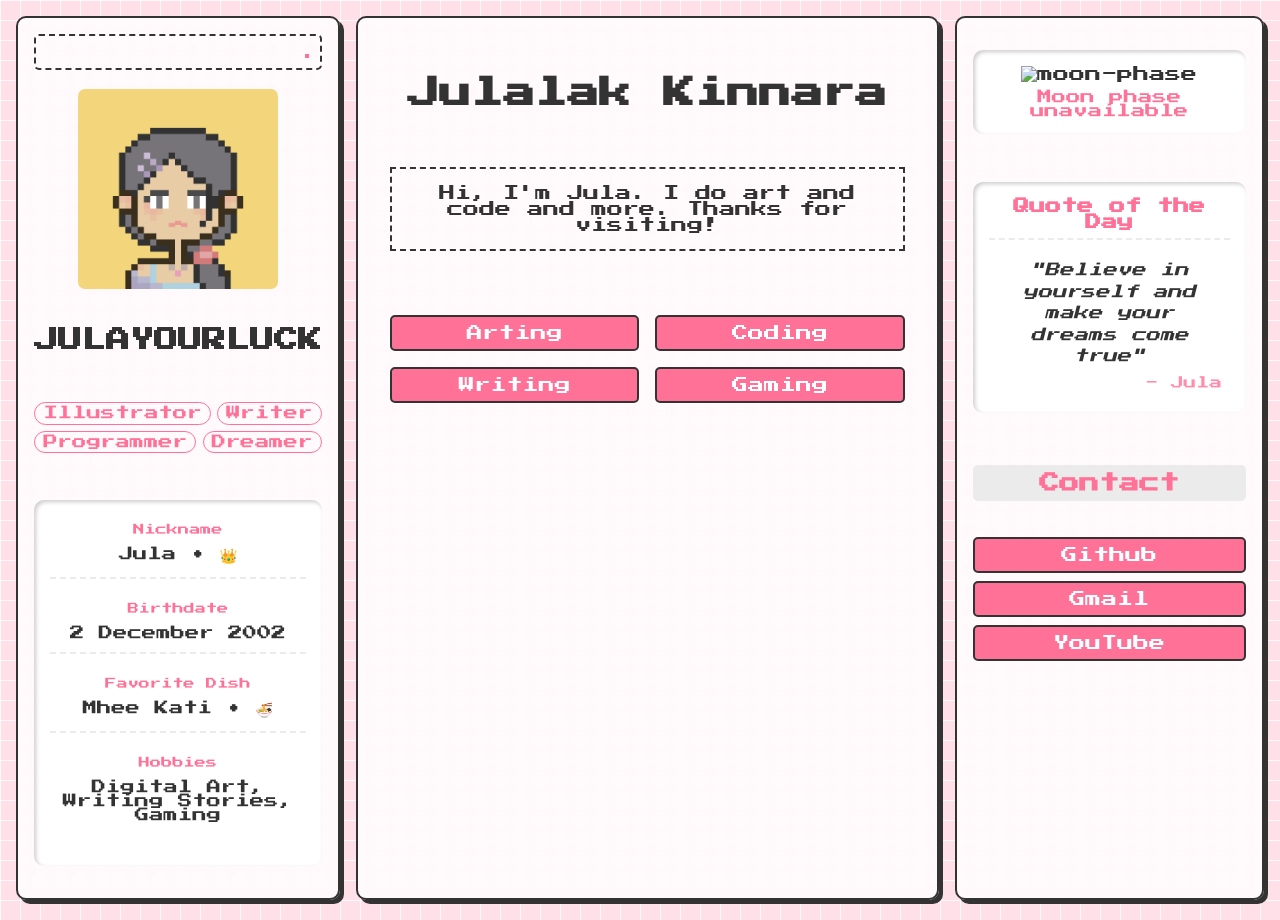
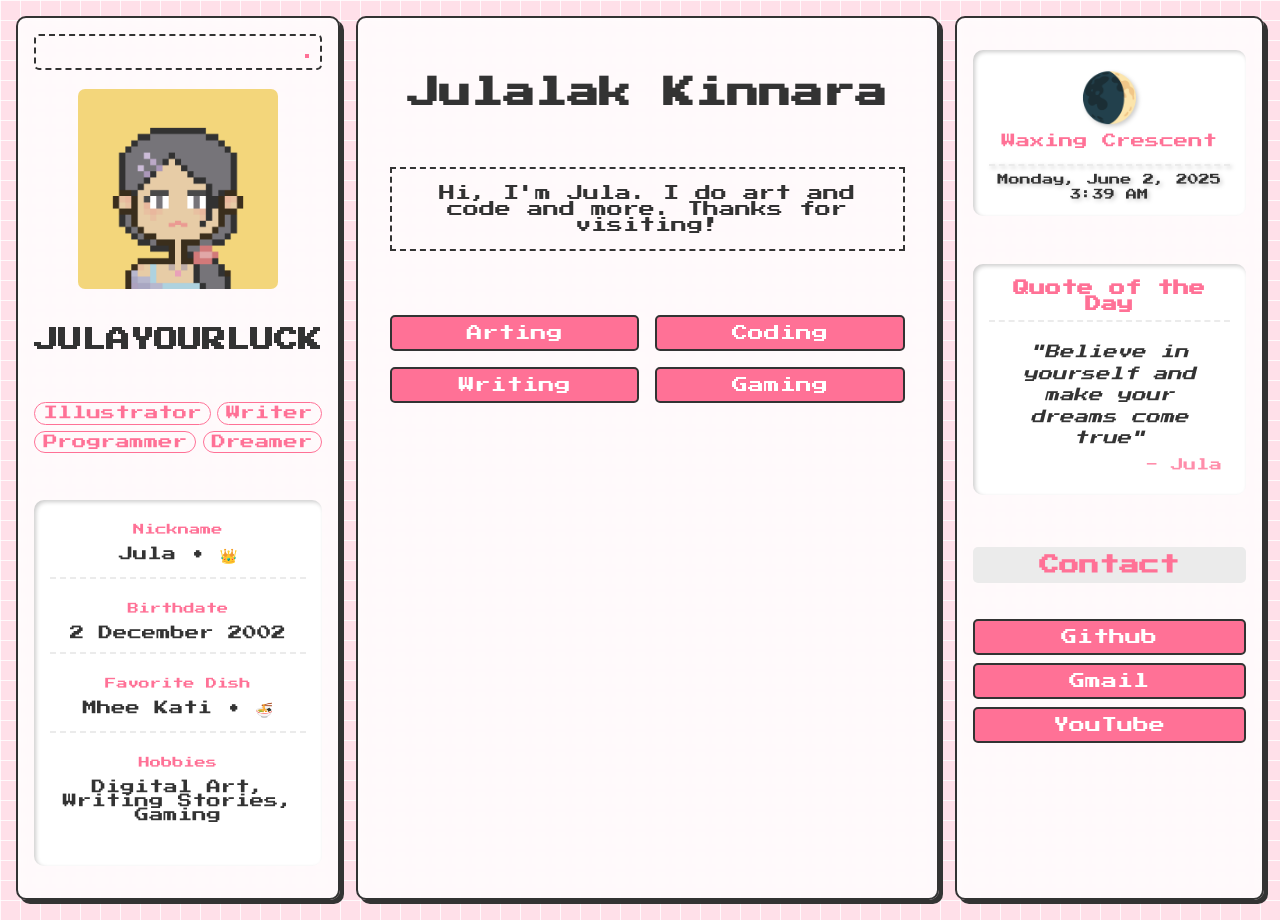
Before and after one commit to julaluxx/julaluxx.github.io, a website: page index.html in a window 1280 px wide. Shown: the top 920 px of the page. Drawn offline with Linux system fonts and the light colour scheme; no server answers.

Commit message:
Refine Moon Phase section.

```diff
--- a/css/styles.css
+++ b/css/styles.css
@@ -247,6 +247,25 @@ footer {
     text-shadow: 1px 1px 0 rgba(255, 255, 255, 0.5);
 }
 
+.datetime {
+    display: flex;
+    flex-direction: column;
+    align-items: center;
+    gap: 0.5vmin;
+    margin-top: 1vmin;
+    border-top: 2px dashed var(--border-color);
+    padding-top: 1vmin;
+    width: 100%;
+}
+
+#current-date,
+#current-time {
+    font-size: 1.4vmin;
+    color: var(--text-color);
+    margin: 0;
+    text-align: center;
+}
+
 /* Animation for moon phase transition */
 @keyframes fadeIn {
     from {
--- a/index.html
+++ b/index.html
@@ -81,6 +81,10 @@
             <div class="moon-phase">
                 <img src="assets/moon.png" alt="moon-phase" id="moon-phase">
                 <p id="moon-phase-text">Moon Phase</p>
+                <div class="datetime">
+                    <p id="current-date">Date</p>
+                    <p id="current-time">Time</p>
+                </div>
             </div>
 
             <div class="quote-of-day">
--- a/js/script.js
+++ b/js/script.js
@@ -65,23 +65,34 @@ document.getElementById('profile-picture').addEventListener('click', () => {
 });
 
 // Moon Phase Functionality
-async function getMoonPhase() {
-    try {
-        // Get current timestamp in milliseconds
-        const timestamp = Date.now();
+function updateDateTime() {
+    const now = new Date();
 
-        // Fetch moon data from Farmsense API
-        const response = await fetch(`https://api.farmsense.net/v1/moonphases/?d=${timestamp}`);
-        const data = await response.json();
+    // Format date: e.g., "Friday, September 15, 2023"
+    const dateOptions = { weekday: 'long', year: 'numeric', month: 'long', day: 'numeric' };
+    const formattedDate = now.toLocaleDateString('en-US', dateOptions);
 
-        if (!data || data.length === 0) {
-            throw new Error('No moon data available');
+    // Format time: e.g., "3:45 PM"
+    const timeOptions = { hour: 'numeric', minute: '2-digit', hour12: true };
+    const formattedTime = now.toLocaleTimeString('en-US', timeOptions);
+
+    // Update the elements
+    document.getElementById('current-date').textContent = formattedDate;
+    document.getElementById('current-time').textContent = formattedTime;
 }
 
-        const moonPhase = data[0];
-        const phase = parseInt(moonPhase.Phase);
+function getMoonPhase() {
+    // Calculate moon phase based on lunar cycle
+    const lunarDays = 29.53058867; // Length of lunar month in days
+    const knownNewMoon = new Date(2000, 0, 6, 18, 14).getTime(); // Known new moon date
+    const now = new Date().getTime();
+    const daysSinceKnownNewMoon = (now - knownNewMoon) / (1000 * 60 * 60 * 24);
+    const currentAge = (daysSinceKnownNewMoon % lunarDays);
 
-        // Map phase number to moon phase name and emoji
+    // Map age to phase index (0-7)
+    const phaseIndex = Math.floor((currentAge / lunarDays) * 8);
+
+    // Define moon phases
     const phases = {
         0: { name: 'New Moon', emoji: '🌑' },
         1: { name: 'Waxing Crescent', emoji: '🌒' },
@@ -93,8 +104,6 @@ async function getMoonPhase() {
         7: { name: 'Waning Crescent', emoji: '🌘' }
     };
 
-        // Find the closest phase
-        const phaseIndex = Math.floor((phase / 28) * 8) % 8;
     const currentPhase = phases[phaseIndex];
 
     // Update the moon phase display
@@ -114,21 +123,16 @@ async function getMoonPhase() {
         tempDiv.textContent = currentPhase.emoji;
         moonPhaseImg.parentNode.replaceChild(tempDiv, moonPhaseImg);
     }
-
-    } catch (error) {
-        console.error('Error fetching moon phase:', error);
-        const moonPhaseText = document.getElementById('moon-phase-text');
-        if (moonPhaseText) {
-            moonPhaseText.textContent = 'Moon phase unavailable';
-        }
-    }
 }
 
-// Call getMoonPhase when the page loads
+// Call getMoonPhase and updateDateTime when the page loads
 document.addEventListener('DOMContentLoaded', () => {
     getMoonPhase();
+    updateDateTime();
     // Refresh moon phase every hour
     setInterval(getMoonPhase, 3600000);
+    // Update date and time every second
+    setInterval(updateDateTime, 1000);
 });
 
 // Music Player Functionality
```
Lines whose indentation alone changed are shown as unchanged.
